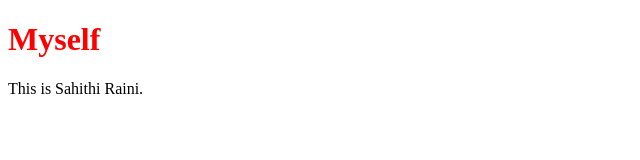
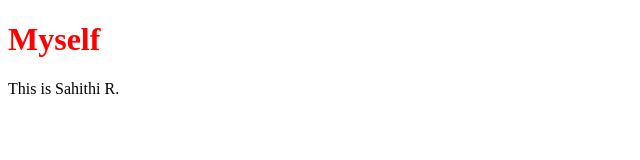
Before and after one commit to SahithiRaini/To-do-list-app, a plain HTML site: page index.html in a window 1280 px wide. Shown: the full height of the page, 0-640 px from the left. Drawn offline with Linux system fonts and the light colour scheme.

Commit message:
Added Sahithi R

```diff
--- a/index.html
+++ b/index.html
@@ -9,7 +9,7 @@
 </head>
 <body>
     <h1>Myself</h1>
- <p> This is Sahithi Raini.</p>
+ <p> This is Sahithi R.</p>
 
  <script src="example.js"></script>
 </body>
```
